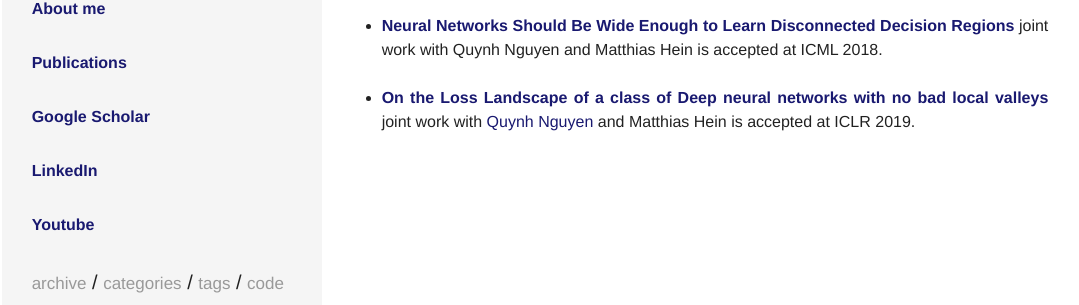
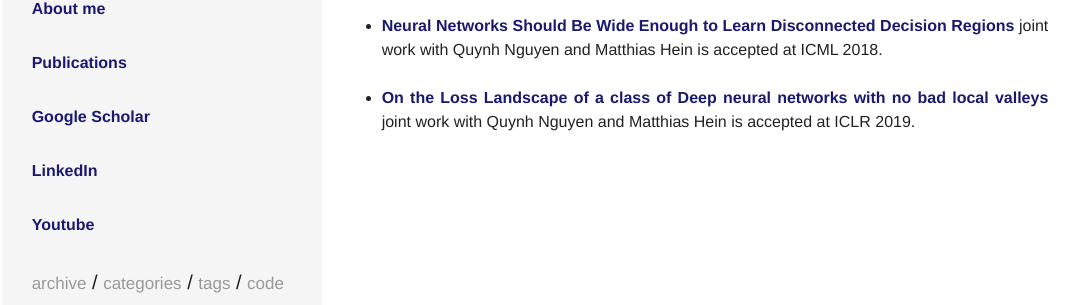
Before and after one commit to mmahesh/mmahesh.github.io, a Jekyll site: the page built from publications.html, in a window 1280 px wide. Shown: the part 224-529 px from the top of the page, without its empty margins (135-1214 px from the left). Built offline with Jekyll 4.4.1, drawn with Linux system fonts in a browser that asks for light colours; comment, search, counter and statistics services are not loaded; part of the change alters nothing that is shown.

```diff
--- a/_layouts/publications.html
+++ b/_layouts/publications.html
@@ -18,7 +18,7 @@ layout: default
       <li> <a href="/show_pub2/" target="_blank"><b>Neural Networks Should Be Wide Enough to Learn Disconnected Decision Regions</b></a>  joint work with Quynh Nguyen and Matthias Hein is accepted at ICML 2018.
         </li>
         <br>
-      <li> <a href="/show_pub3/" target="_blank"><b>On the Loss Landscape of a class of Deep neural networks with no bad local valleys</b></a>  joint work with <a href="https://scholar.google.de/citations?user=WJNkMakAAAAJ&hl=en"  target="_blank">Quynh Nguyen</a> and Matthias Hein is accepted at ICLR 2019.
+      <li> <a href="/show_pub3/" target="_blank"><b>On the Loss Landscape of a class of Deep neural networks with no bad local valleys</b></a>  joint work with Quynh Nguyen and Matthias Hein is accepted at ICLR 2019.
         </li>
     </ul>
   </font>
```
